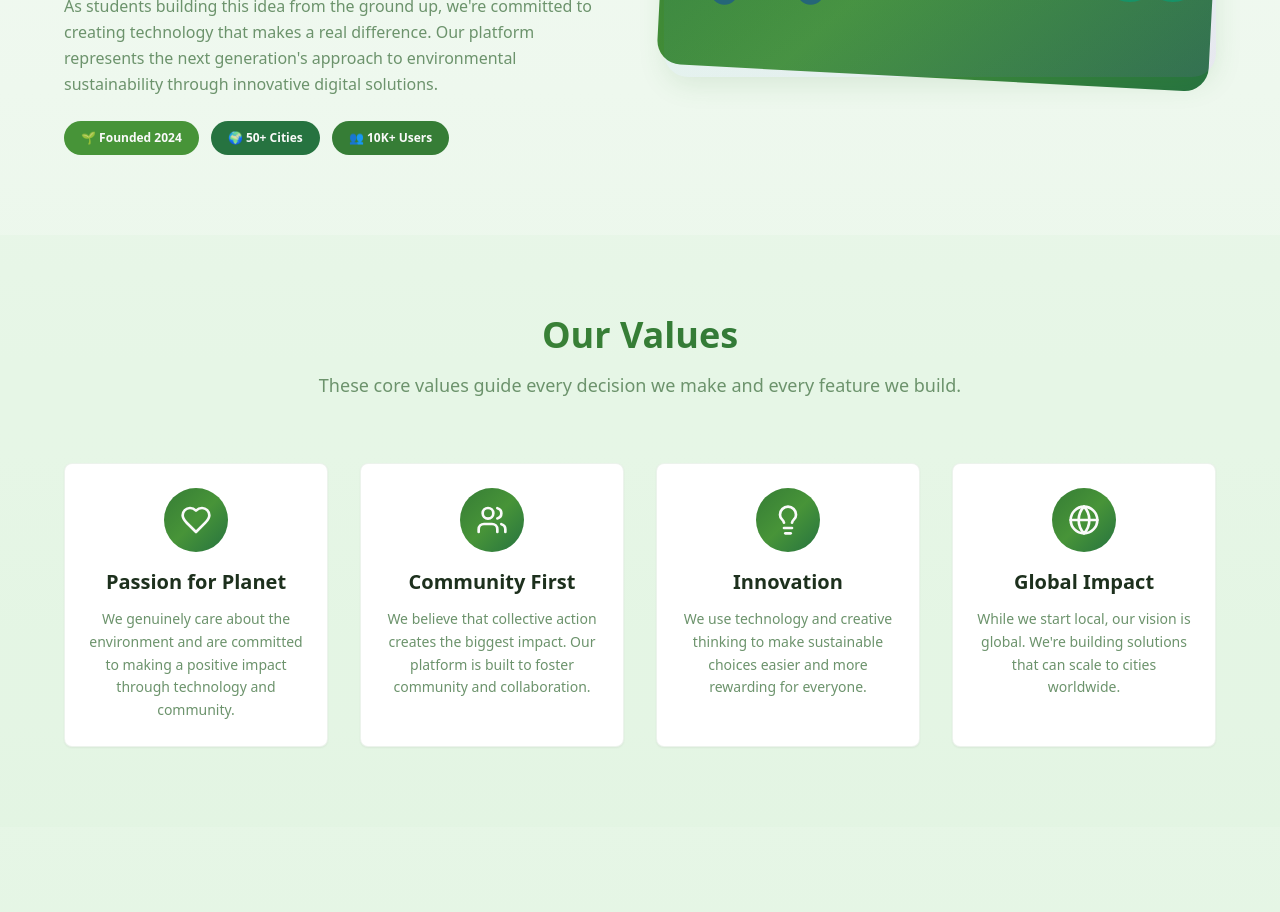
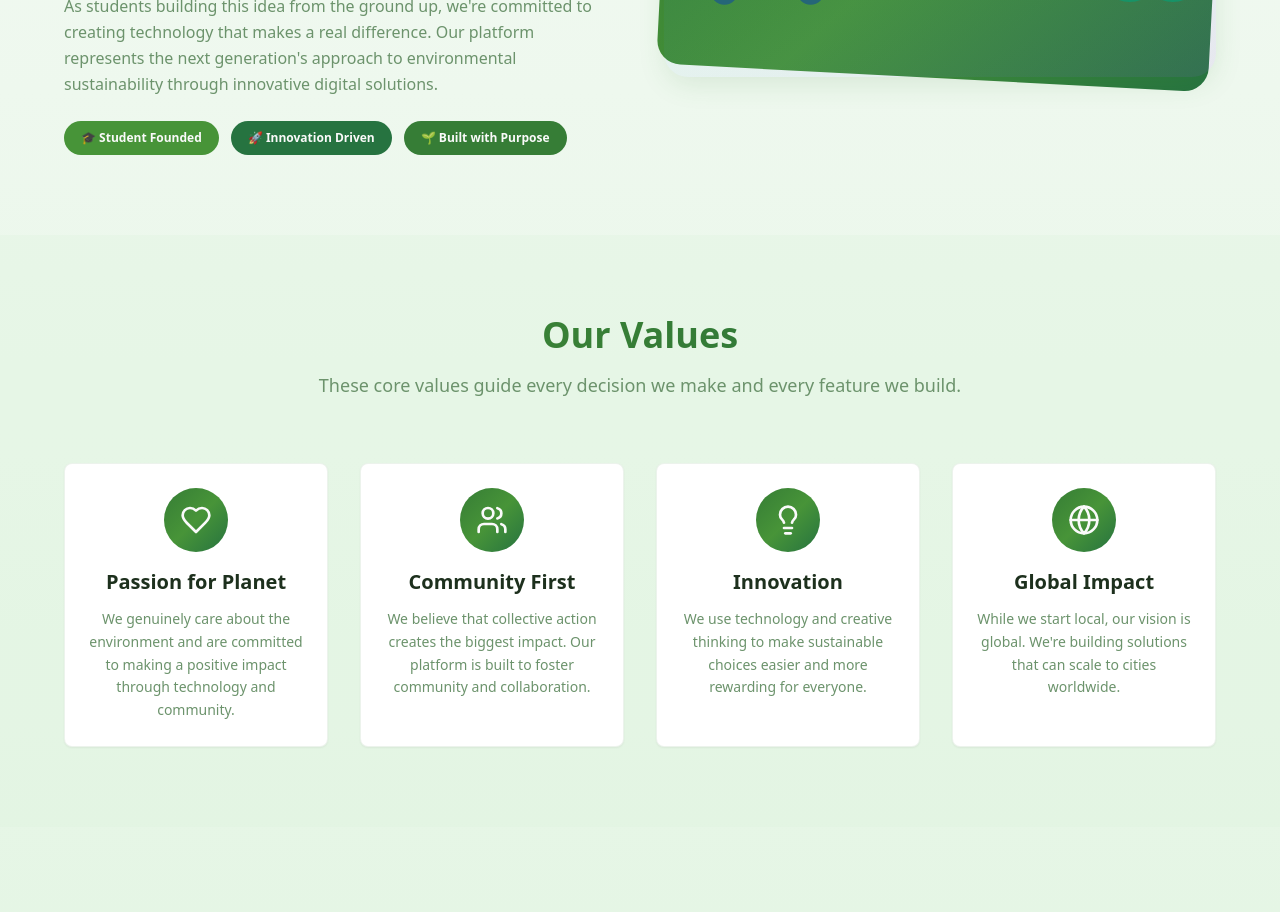
Before and after one commit to rakshithraghaventhra77/GoGreenTransit, a React (Vite) app: page /about in a window 1280 px wide. Shown: the part 900-1812 px from the top of the page. Built offline with nearby package versions, Linux system fonts and the light colour scheme.

Commit message:
Update badges in Our Story section to reflect student status
cgen-46536998dee24b0b9a4928b84afe0f09

```diff
--- a/src/pages/About.tsx
+++ b/src/pages/About.tsx
@@ -94,9 +94,9 @@ const About = () => {
                   </p>
                 </div>
                 <div className="flex flex-wrap gap-3">
-                  <Badge className="bg-leaf-green text-primary-foreground px-4 py-2">🌱 Founded 2024</Badge>
-                  <Badge className="bg-forest-green text-primary-foreground px-4 py-2">🌍 50+ Cities</Badge>
-                  <Badge className="bg-primary text-primary-foreground px-4 py-2">👥 10K+ Users</Badge>
+                  <Badge className="bg-leaf-green text-primary-foreground px-4 py-2">🎓 Student Founded</Badge>
+                  <Badge className="bg-forest-green text-primary-foreground px-4 py-2">🚀 Innovation Driven</Badge>
+                  <Badge className="bg-primary text-primary-foreground px-4 py-2">🌱 Built with Purpose</Badge>
                 </div>
               </div>
               <div className="relative">
```
